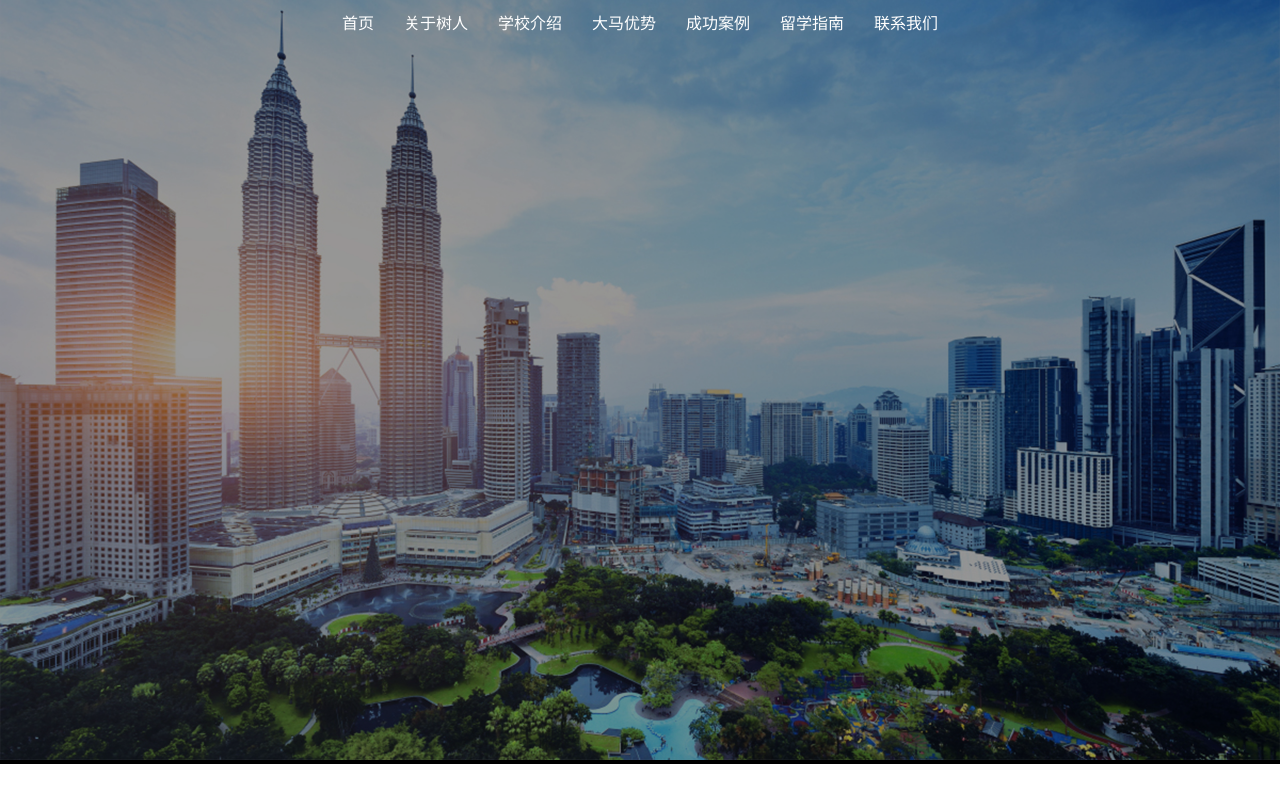
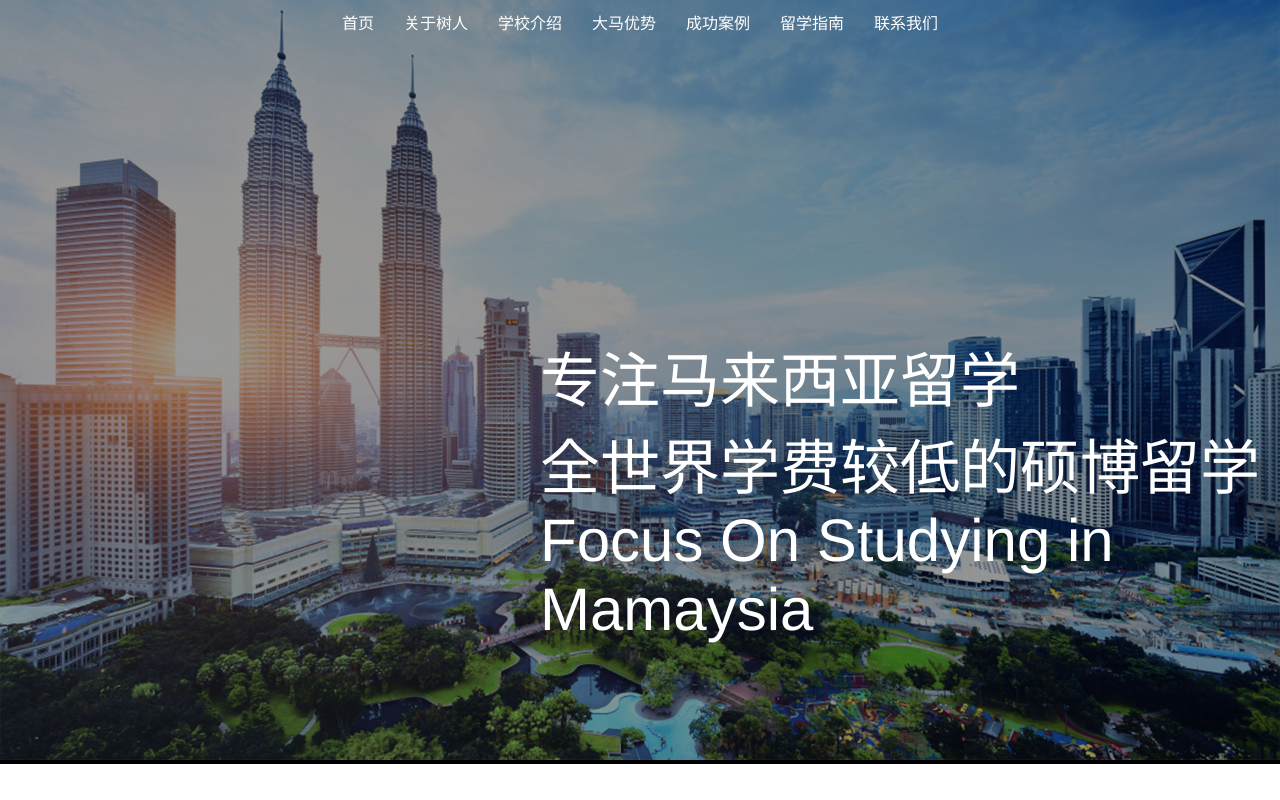
Before and after one commit to zh759897854/customer, a Vue app: page / in a window 1280 px wide. Built offline with nearby package versions, Linux system fonts and the light colour scheme.

Commit message:
default change

```diff
--- a/src/components/pcIndex/pcIndex.vue
+++ b/src/components/pcIndex/pcIndex.vue
@@ -26,6 +26,17 @@
         opacity:0.6;
         filter: alpha(opacity=60);
       }
+      .text-container {
+        position: absolute;
+        top: 50%;
+        left: 50%;
+        margin-top: -50px;
+        margin-left: -100px;
+        p {
+          font-size: 60px;
+          color: #fff;
+        }
+      }
     }
   }
 </style>
@@ -38,6 +49,11 @@
           <li class="nav-title" v-for="(item, index) in nav">{{item}}</li>
         </ul>
         <img class="main-banner" :src="banner_img1" alt="" />
+        <div class="text-container">
+          <p>专注马来西亚留学</p>
+          <p>全世界学费较低的硕博留学</p>
+          <p>Focus On Studying in Mamaysia</p>
+        </div>
       </div>
       <div class="banner-minor"></div>
     </div>
```
